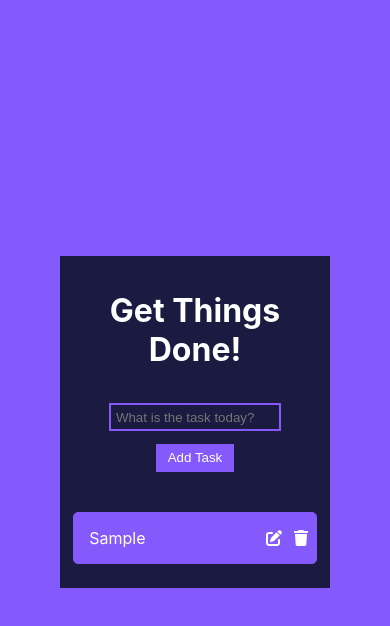
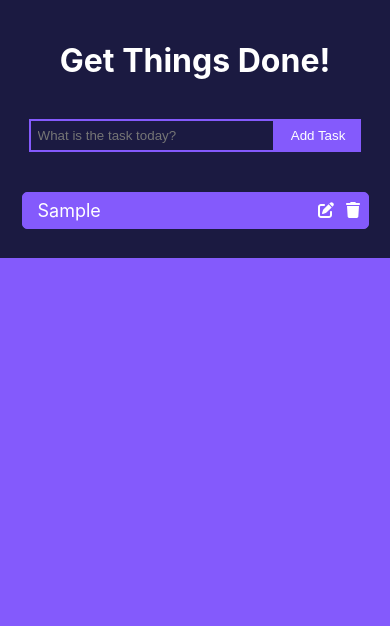
Before and after one commit to MariaWadih/todo-list, a React (Create React App) app: page / in a window 390 px wide. Both pictures are taken after typing "Sample" into the empty fields and a click on the button "Add Task". Shown: the top 626 px of the page. Built offline with nearby package versions, Linux system fonts and the light colour scheme.

Commit message:
Update App.css

```diff
--- a/src/App.css
+++ b/src/App.css
@@ -1,13 +1,9 @@
-/* Base styles */
 body {
   background-color: #845AFC;
   display: flex;
-  justify-content: center;
-  min-height: 100vh; /* allow scroll if content overflows */
-  margin: 0;
-  padding: 20px; /* add padding instead of margin for space */
-  box-sizing: border-box;
-  overflow-y: auto; /* allow vertical scroll */
+  justify-content: center;  /* center horizontally */
+  height: 100vh;
+  margin: 5%;
 }
 
 .container {
@@ -15,49 +11,43 @@ body {
   background-color: #1B1A41;
   color: white;
   padding: 5%;
-  width: 100%;
-  max-width: 500px; /* responsive max width */
-  box-sizing: border-box;
+  width: 500px;             /* set a reasonable fixed width */
+  box-sizing: border-box;  /* so padding doesn't overflow */
 }
+form input,form button {
+  border: 2px solid #845AFC;
+ color: white;
+ padding: 2%;
+ margin-top: 5%;
 
-form input,
-form button {
-  border: 2px solid #845AFC;
-  color: white;
-  padding: 2%;
-  margin-top: 5%;
 }
-
 form input {
-  background-color: #1B1A41;
-  width: 75%;
+   background-color: #1B1A41;
+   width: 75%;          /* full width */
 }
-
 form button {
   background-color: #845AFC;
   cursor: pointer;
 }
-
 .todo-form {
   margin-bottom: 40px;
 }
-
 .todo-form input {
   outline: none;
 }
-
 .todo {
   display: flex;
   justify-content: space-between;
   align-items: center;
   padding-left: 10px;
   padding-right: 10px;
-  background-color: #845AFC;
+  background-color:#845AFC;
   border: 1px solid #845AFC;
   color: white;
-  margin: 10px 0;
-  cursor: pointer;
-  border-radius: 5px;
+  margin: 10px;
+  margin-top: 20px;
+  cursor: pointer; /* Change cursor to pointer for better UX */
+  border-radius: 5px; /* Optional: to give a rounded corner effect */
 }
 
 .todo-icons {
@@ -69,28 +59,38 @@ form button {
   margin-left: 5px;
   cursor: pointer;
 }
-
 .todo p {
-  margin: 10px 0;
+  margin-top: 10px;
+  margin-bottom: 10px;
   font-size: 18px;
 }
-
 .todo-task.completed {
   text-decoration: line-through;
-  color: gray;
+  color: gray; /* Optional: to visually indicate it's completed */
 }
 
-/* Responsive styles */
 @media (max-width: 600px) {
+  html, body {
+    margin: 0;
+    padding: 0;
+    width: 100%;
+    height: auto;
+    box-sizing: border-box;
+    overflow-x: hidden;
+  }
+
   body {
+    display: flex;
     flex-direction: column;
     align-items: center;
-    padding: 10px;
+    background-color: #845AFC;
   }
 
   .container {
-    width: 100%;
+    width: 100vw;                 /* Force full viewport width */
     padding: 5%;
+    box-sizing: border-box;
+    background-color: #1B1A41;
   }
 
   form input {
@@ -104,17 +104,27 @@ form button {
 
   .todo {
     flex-direction: row;
-    padding: 8px;
-    margin: 10px 0;
+    align-items: center;
+    justify-content: space-between;
+    padding-left: 8px;
+    padding-right: 8px;
+    margin-right: 2px;
+    margin-left: 2px;
+  }
+
+  .todo-icons {
+    display: flex;
+    align-items: center;
   }
 
   .todo-icons svg {
     margin-left: 2px;
+    cursor: pointer;
   }
 
   .todo p {
     margin: 0;
-    font-size: 16px;
+    font-size: 18px;
     padding: 7px;
   }
 }
```
